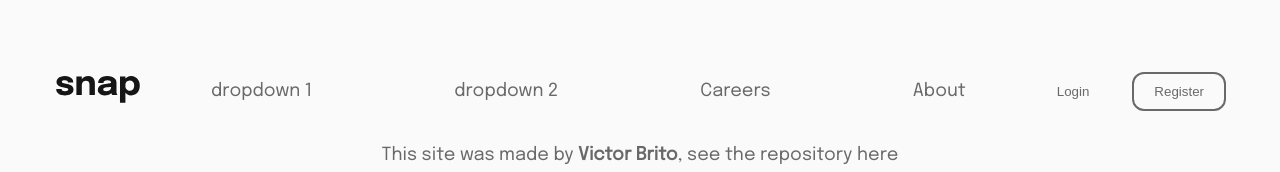
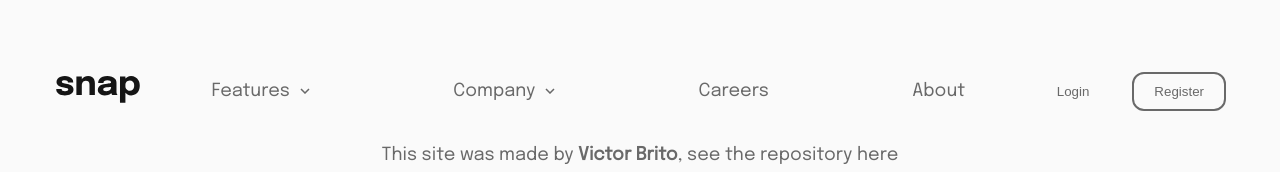
Before and after one commit to VictorBrito13/section-dropdown-FM, a React (Vite) app: page / in a window 1280 px wide. Shown: the top 172 px of the page. Built offline with nearby package versions, Linux system fonts and the light colour scheme.

Commit message:
dropdown done

```diff
--- /dev/null
+++ b/src/assets/dropdowns.js
@@ -0,0 +1,37 @@
+export const dropdowns = [
+  {
+    'dropdown-name': 'Features',
+    items: [
+      {
+        'item-icon': 'icon-todo.svg',
+        'item-name': 'Todo List'
+      },
+      {
+        'item-icon': 'icon-calendar.svg',
+        'item-name': 'Calendar'
+      },
+      {
+        'item-icon': 'icon-reminders.svg',
+        'item-name': 'Remainders'
+      },
+      {
+        'item-icon': 'icon-planning.svg',
+        'item-name': 'Planning'
+      }
+    ]
+  },
+  {
+    'dropdown-name': 'Company',
+    items: [
+      {
+        'item-name': 'History',
+      },
+      {
+        'item-name': 'Our Team',
+      },
+      {
+        'item-name': 'Blog',
+      }
+    ]
+  }
+]
--- /dev/null
+++ b/src/components/Dropdowm/Dropdown.css
@@ -0,0 +1,52 @@
+.dropdown-container {
+  position: relative;
+}
+
+.dropdown-list {
+  box-sizing: border-box;
+  position: absolute;
+  padding: 20px;
+  border-radius: 10px;
+  background-color: #fff;
+  white-space: nowrap;
+  margin-top: 40px;
+  opacity: 0;
+  visibility: hidden;
+  position: absolute;
+  z-index: 10;
+  transition: var(--transition-dropdown);
+}
+
+.dropdown-list-opened {
+  transition: var(--transition-dropdown);
+  margin-top: 0px;
+  opacity: 1;
+  visibility: visible;
+}
+
+.icon-arrow-down {
+  transition: var(--transition-rotate);
+  rotate: 0deg;
+}
+
+.icon-arrow-up {
+  transition: var(--transition-rotate);
+  rotate: 180deg;
+}
+
+.dropdown-list-item {
+  margin-bottom: 5px;
+}
+
+.dropdown-title-wrapper {
+  display: flex;
+  align-items: center;
+}
+
+.dropdown-name {
+  margin-right: 10px;
+}
+
+.dropdown-icon {
+  margin-right: 10px;
+}
--- /dev/null
+++ b/src/components/Dropdowm/Dropdown.jsx
@@ -0,0 +1,39 @@
+import { useState } from 'react';
+import './Dropdown.css'
+import { PropTypes } from "prop-types";
+
+export default function Dropdown(props) {
+  const { dropdown } = props;
+  const [ dropdownOpened, setDropdownOpened ] = useState(false)
+
+  function handleDropdown() {
+    setDropdownOpened(!dropdownOpened)
+  }
+
+  return (
+    <div className='dropdown-container'>
+      <div className='dropdown-title-wrapper click-element' onClick={ handleDropdown }>
+        <span className='dropdown-name'>{dropdown['dropdown-name']}</span>
+        <img src="icon-arrow-down.svg" className={ 'icon-arrow-down' + ` ${ dropdownOpened && 'icon-arrow-up' }`} />
+      </div>
+
+      <ul className={'dropdown-list' + ` ${ dropdownOpened && 'dropdown-list-opened' }` }>
+        {
+          dropdown.items.map((item, index) => {
+            return (
+              <li key={index} className='dropdown-list-item'>
+                <img src={item['item-icon']} className='dropdown-icon' />
+                <span className='dropdown-item-name'>{item['item-name']}</span>
+              </li>
+            )
+          })
+        }
+      </ul>
+    </div>
+  )
+
+}
+
+Dropdown.propTypes = {
+  dropdown: PropTypes.object
+}
--- a/src/components/Menu/Menu.css
+++ b/src/components/Menu/Menu.css
@@ -76,13 +76,16 @@ a:hover {
 
   .icon-close-menu {
     position: absolute;
+    top: 25px;
     right: 20px;
+    z-index: 100;
   }
 
   .menu-item {
-    /* display: none; */
     flex-direction: column;
     justify-content: flex-start;
+    padding-left: 10px;
+    padding-top: 10px;
     position: absolute;
     top: 0px;
     right: -65%;
@@ -90,6 +93,7 @@ a:hover {
     height: 100vh;
     background-color: #fff;
     transition: var(--transition-right);
+    box-sizing: border-box;
   }
 
   /* Add this class to the element with menu-item class */
@@ -104,7 +108,11 @@ a:hover {
   }
 
   .navigation-container {
-    height: 50%;
+    height: auto;
+  }
+
+  .navigation-item {
+    margin-bottom: 20px;
   }
 
   .register-actions-container {
--- a/src/components/Menu/Menu.jsx
+++ b/src/components/Menu/Menu.jsx
@@ -1,5 +1,7 @@
 import './Menu.css'
 import { useState } from 'react'
+import Dropdown from '../Dropdowm/Dropdown'
+import { dropdowns } from '../../assets/dropdowns'
 
 export default function Menu() {
   const isMobile = window.matchMedia("(max-width: 1040px)").matches
@@ -40,12 +42,18 @@ export default function Menu() {
               />
             </li>
           }
-          <li className='navigation-item'>
-            dropdown 1
-          </li>
-          <li className='navigation-item'>
-            dropdown 2
-          </li>
+
+          {/* Here the dropdowns */}
+          {
+            dropdowns.map((dropdown, index) => {
+              return (
+                <li className='navigation-item' key={index}>
+                  <Dropdown dropdown={dropdown} />
+                </li>
+              )
+            })
+          }
+
           <li className='navigation-item'><a href="#">Careers</a></li>
           <li className='navigation-item'><a href="#">About</a></li>
         </ul>
--- a/src/index.css
+++ b/src/index.css
@@ -5,6 +5,11 @@
   --almost-black-color: hsl(0, 0%, 8%);
   --transition-color: color .2 linear;
   --transition-right: right .2s linear;
+  --transition-rotate: rotate .2s linear;
+  --transition-dropdown:
+    opacity .2s linear,
+    visibility .2s linear,
+    margin .2s linear;
   --font-weight-500: 500;
 }
 
@@ -40,3 +45,7 @@ button {
   color: inherit;
   cursor: pointer;
 }
+
+.click-element {
+  cursor: pointer;
+}
```
